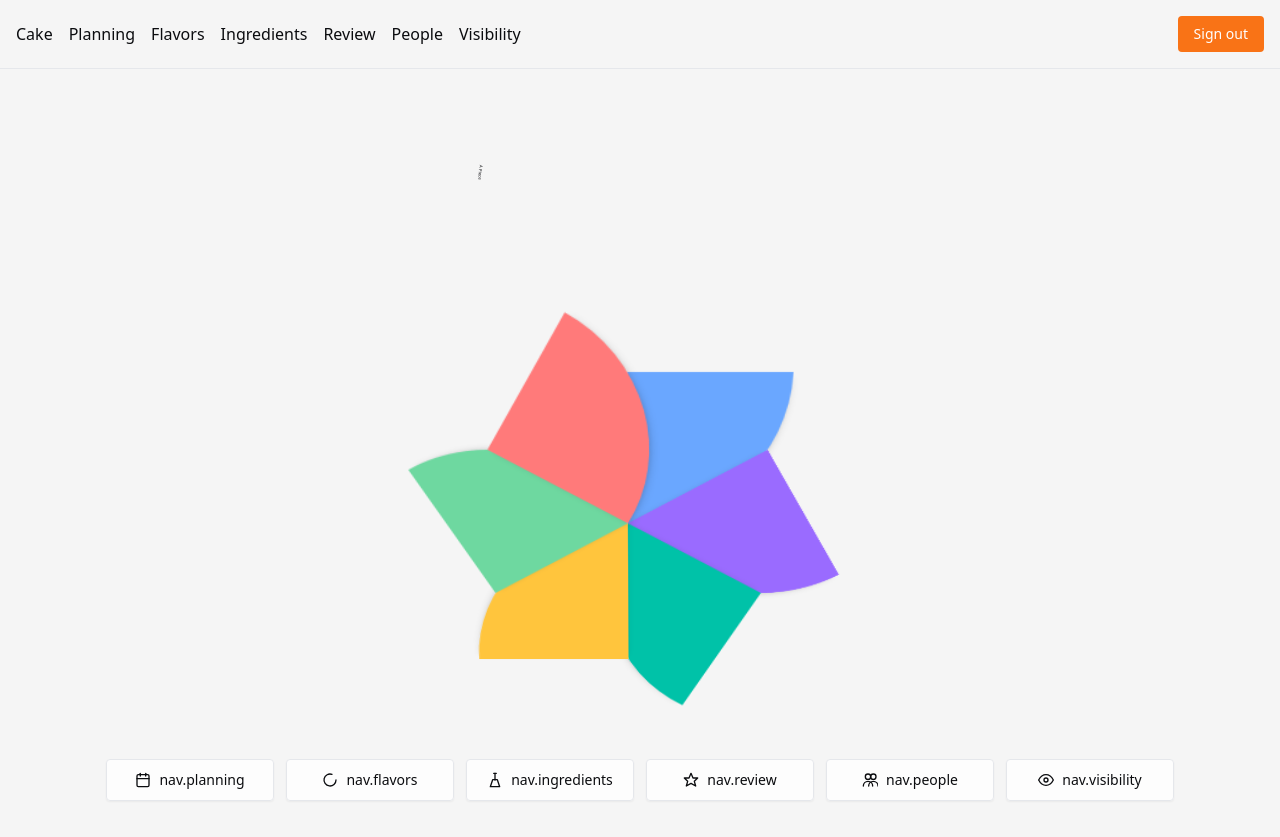
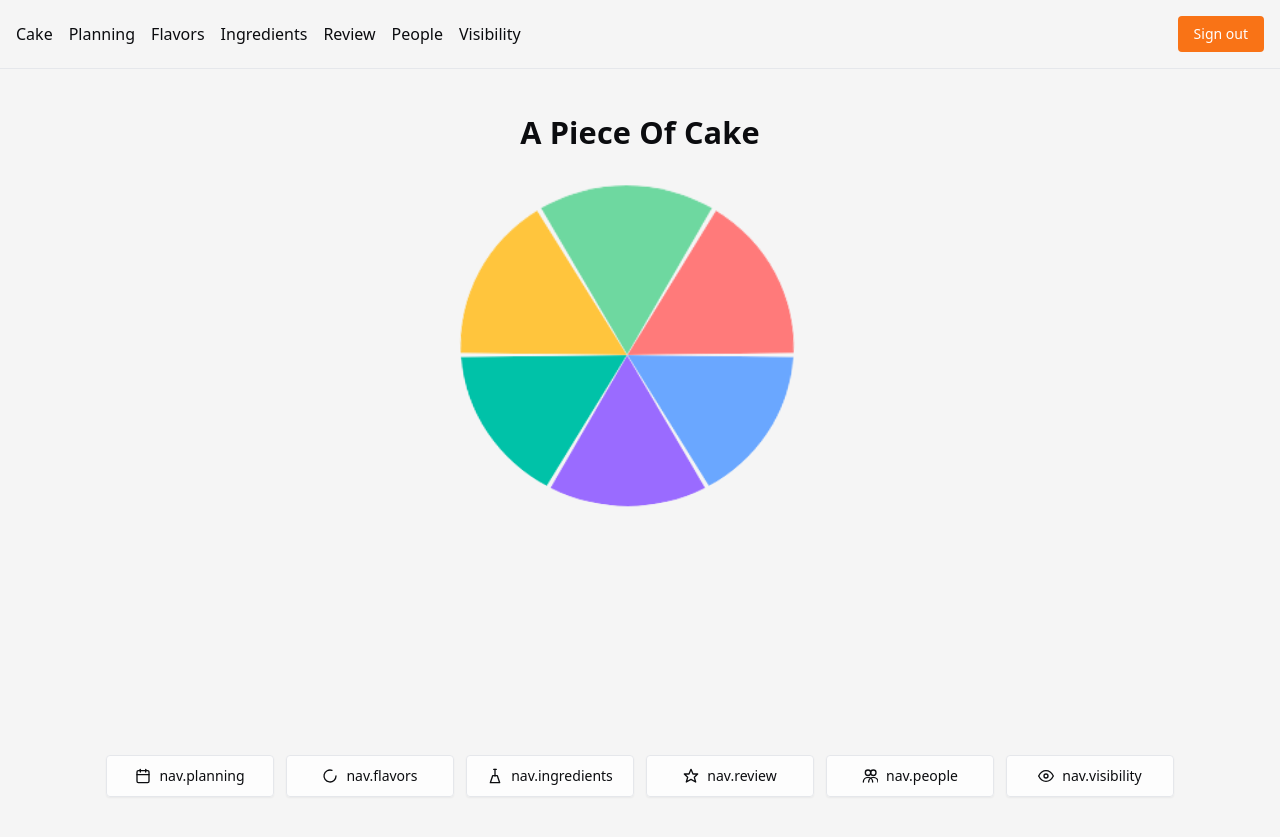
Before and after one commit to guc1/A-Piece-Of-Cake, a Next.js app: page / in a window 1280 px wide. Built offline with nearby package versions, Linux system fonts and the light colour scheme; no server answers; sample sign-in values are in the browser's storage.

Commit message:
feat: add centered title and circular cake slices

```diff
--- a/components/cake/cake-3d.tsx
+++ b/components/cake/cake-3d.tsx
@@ -1,6 +1,6 @@
 'use client';
 
-import React, { useEffect, useState } from 'react';
+import React, { CSSProperties, useEffect, useState } from 'react';
 import { useRouter } from 'next/navigation';
 import { t } from '@/lib/i18n';
 import { slices } from './slices';
@@ -39,6 +39,17 @@
   const cakeScale = 1.3;
   const radius = baseSize / 2;
   const leftNudge = radius * 0.1;
+  const thetaUnit = (Math.PI * 2) / slices.length;
+  const gap = 0.025;
+
+  function sectorPath(r: number, start: number, length: number) {
+    const x1 = r + r * Math.cos(start);
+    const y1 = r + r * Math.sin(start);
+    const end = start + length;
+    const x2 = r + r * Math.cos(end);
+    const y2 = r + r * Math.sin(end);
+    return `M ${r} ${r} L ${x1} ${y1} A ${r} ${r} 0 0 1 ${x2} ${y2} Z`;
+  }
 
   return (
     <div
@@ -53,13 +64,28 @@
         }}
       >
         {slices.map((slice, i) => {
-          const rotate = i * 60;
-          const mid = rotate + 30;
-          const rad = (mid * Math.PI) / 180;
+          const thetaStart = i * thetaUnit + gap / 2;
+          const thetaLength = thetaUnit - gap;
+          const mid = thetaStart + thetaLength / 2;
           const isActive = activeSlug === slice.slug;
-          const dx = isActive ? Math.cos(rad) * distance : 0;
-          const dz = isActive ? Math.sin(rad) * distance : 0;
+          const dx = isActive ? Math.cos(mid) * distance : 0;
+          const dz = isActive ? Math.sin(mid) * distance : 0;
           const s = isActive ? scaleActive : 1;
+          const d = sectorPath(radius, thetaStart, thetaLength);
+          const clip = `path('${d}')`;
+
+          const style: CSSProperties = {
+            transform: `translate3d(${dx}px,0,${dz}px) scale(${s})`,
+            transition,
+            clipPath: clip,
+            WebkitClipPath: clip,
+          };
+
+          const segStyle: CSSProperties = {
+            backgroundColor: slice.color,
+            clipPath: clip,
+            WebkitClipPath: clip,
+          };
 
           return (
             <button
@@ -79,18 +105,13 @@
               onPointerLeave={() => setHoveredSlug(null)}
               onFocus={() => setHoveredSlug(slice.slug)}
               onBlur={() => setHoveredSlug(null)}
-              className="absolute inset-0 flex cursor-pointer items-center justify-center bg-transparent"
-              style={{
-                transform: `translate3d(${dx}px,0,${dz}px) scale(${s})`,
-                transition,
-              }}
+              className="absolute inset-0 cursor-pointer bg-transparent"
+              style={style}
             >
               <div
-                className="absolute left-1/2 top-1/2 h-1/2 w-1/2 -translate-x-full -translate-y-full origin-bottom-left rounded-br-[100%] shadow-md"
-                style={{
-                  transform: `rotate(${rotate}deg)`,
-                  backgroundColor: slice.color,
-                }}
+                id={`cak3seg-${slice.slug}-${userId}`}
+                className="absolute inset-0 pointer-events-none shadow-md"
+                style={segStyle}
               />
             </button>
           );
--- a/components/cake/cake-navigation.tsx
+++ b/components/cake/cake-navigation.tsx
@@ -1,82 +1,10 @@
 'use client';
 
-import { useEffect, useRef, useState } from 'react';
+import { useEffect, useState } from 'react';
 import { useRouter } from 'next/navigation';
 import { t } from '@/lib/i18n';
 import { slices } from './slices';
 import { Cake3D } from './cake-3d';
-
-function polarToCartesian(cx: number, cy: number, r: number, angle: number) {
-  const rad = ((angle - 90) * Math.PI) / 180;
-  return {
-    x: cx + r * Math.cos(rad),
-    y: cy + r * Math.sin(rad),
-  };
-}
-
-function describeArc(
-  cx: number,
-  cy: number,
-  r: number,
-  startAngle: number,
-  endAngle: number,
-) {
-  const start = polarToCartesian(cx, cy, r, endAngle);
-  const end = polarToCartesian(cx, cy, r, startAngle);
-  const largeArc = Math.abs(endAngle - startAngle) <= 180 ? '0' : '1';
-  return `M ${start.x} ${start.y} A ${r} ${r} 0 ${largeArc} 0 ${end.x} ${end.y}`;
-}
-
-function TitleArc({ reduced }: { reduced: boolean }) {
-  const svgRef = useRef<SVGSVGElement>(null);
-  const [dim, setDim] = useState({ w: 0, r: 0 });
-  const [mounted, setMounted] = useState(reduced);
-
-  useEffect(() => {
-    const update = () => {
-      const w = svgRef.current?.parentElement?.offsetWidth ?? 0;
-      const r = Math.min(w * 0.34, 360);
-      setDim({ w, r });
-    };
-    update();
-    window.addEventListener('resize', update);
-    return () => window.removeEventListener('resize', update);
-  }, []);
-
-  useEffect(() => {
-    if (reduced) {
-      setMounted(true);
-      return;
-    }
-    const id = requestAnimationFrame(() => setMounted(true));
-    return () => cancelAnimationFrame(id);
-  }, [reduced]);
-
-  const { w, r } = dim;
-  const cx = w / 2;
-  const cy = r;
-  const d = describeArc(cx, cy, r, 200, -20);
-
-  return (
-    <svg
-      ref={svgRef}
-      viewBox={`0 0 ${w} ${cy}`}
-      className={`h-full w-full ${
-        reduced ? '' : 'transition-opacity duration-200'
-      } ${mounted ? 'opacity-100' : 'opacity-0'}`}
-    >
-      <path id="cak3titlePath" d={d} fill="none" />
-      <text
-        id="cak3titleArc"
-        className="fill-[var(--text)] tracking-[0.02em]"
-      >
-        <textPath href="#cak3titlePath" startOffset="50%" textAnchor="middle">
-          A Piece Of Cake
-        </textPath>
-      </text>
-    </svg>
-  );
-}
 
 export function CakeNavigation() {
   const router = useRouter();
@@ -114,9 +42,18 @@
     >
       <div
         className="grid w-full place-items-center"
-        style={{ height: 'clamp(72px,12vh,144px)' }}
+        style={{ marginBottom: 'clamp(24px,3vh,36px)' }}
       >
-        <TitleArc reduced={reduced} />
+        <h1
+          id="cak3titleText"
+          className="text-center font-bold tracking-[0.004em]"
+          style={{
+            color: 'var(--text)',
+            fontSize: 'clamp(22px,2.4vw,32px)',
+          }}
+        >
+          A Piece Of Cake
+        </h1>
       </div>
       <div
         className="grid w-full place-items-center"
@@ -178,9 +115,7 @@
                   backgroundColor: popped
                     ? 'color-mix(in srgb, var(--surface), white 4%)'
                     : 'var(--surface)',
-                  borderColor: popped
-                    ? 'hsl(var(--accent) / 0.24)'
-                    : undefined,
+                  borderColor: popped ? 'hsl(var(--accent) / 0.24)' : undefined,
                 }}
               >
                 <slice.Icon className="h-4 w-4" />
```
Also changed, not shown: 2 other files (tests, documents, lock files or other folders).
